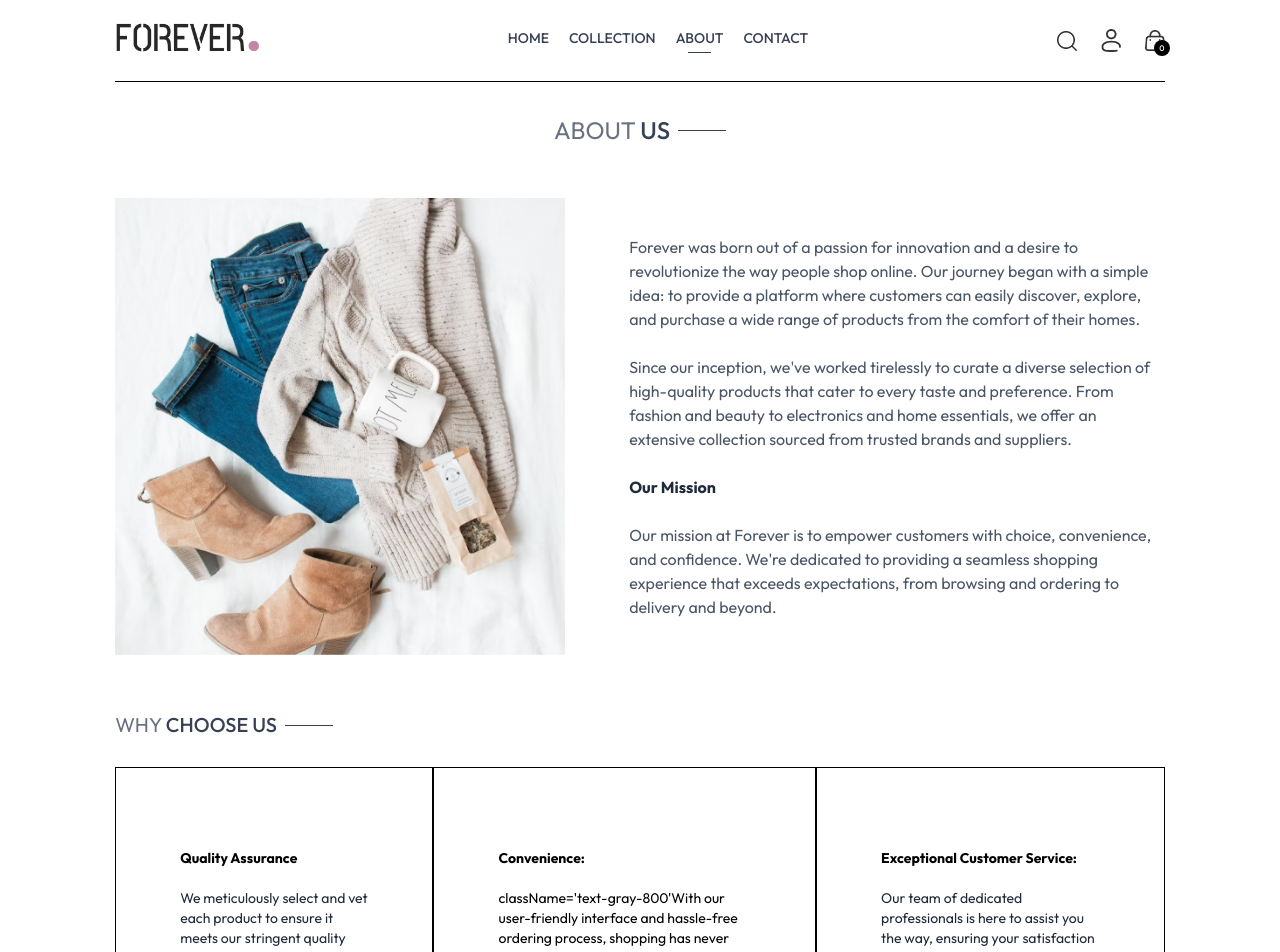
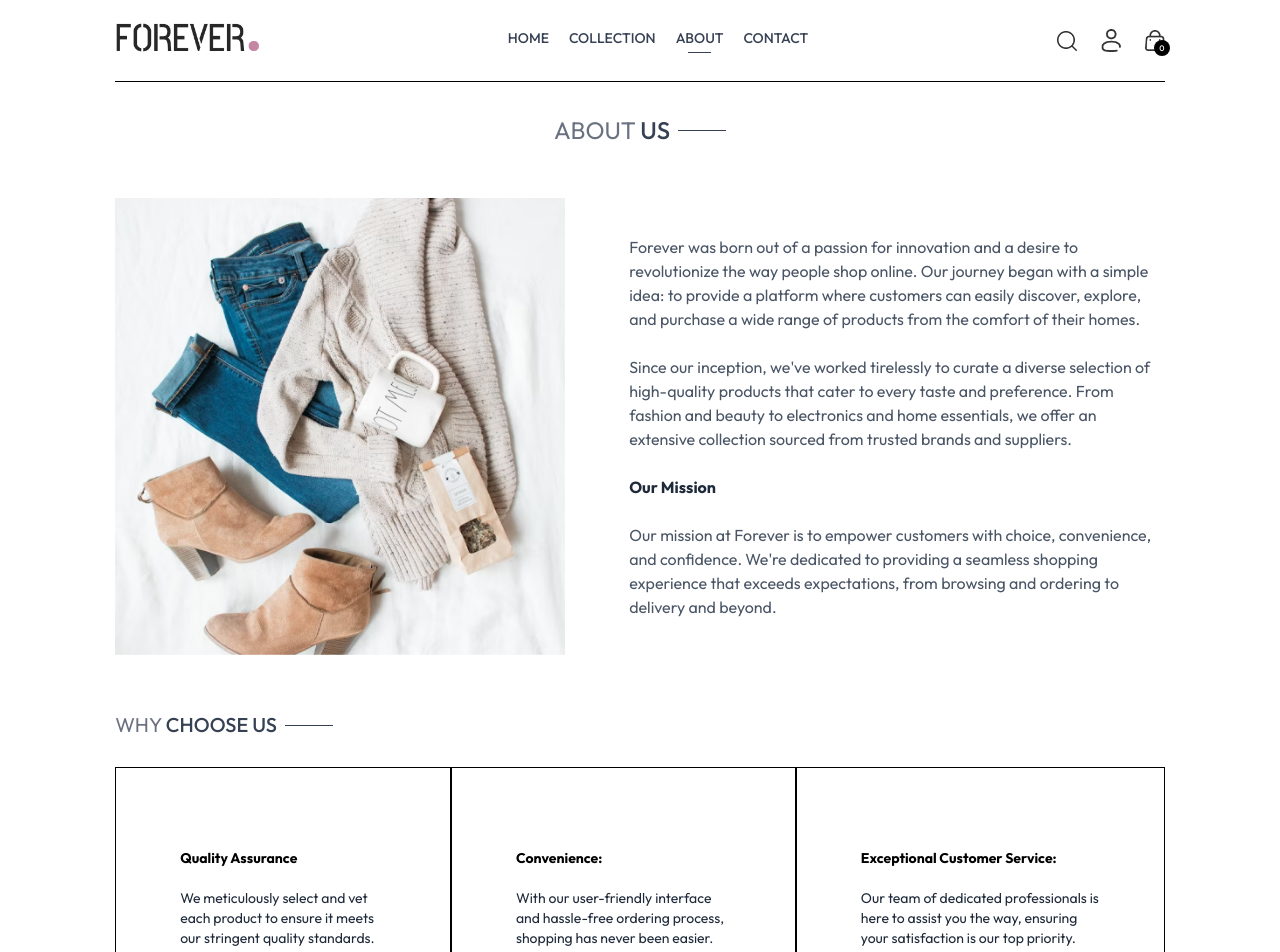
Before and after one commit to NaveenRay1/FOREVER, a React app in the folder frontend/: page /about in a window 1280 px wide. Shown: the top 952 px of the page. Built offline with nearby package versions, Linux system fonts and the light colour scheme; the HTML template or start-up script is replaced by a standard one.

Commit message:
Fix casing issues and make production build pass

```diff
--- a/frontend/src/pages/About.jsx
+++ b/frontend/src/pages/About.jsx
@@ -28,7 +28,9 @@ const About = () => {
      </div>
      <div className='border px-10 md:px-16 py-8 sm:py-20 flex flex-col gap-5'>
       <b>Convenience:</b>
-      <p> className='text-gray-800'With our user-friendly interface and hassle-free ordering process, shopping has never been easier.</p>
+<p className='text-gray-800'>
+  With our user-friendly interface and hassle-free ordering process, shopping has never been easier.
+</p>
      </div>
      <div className='border px-10 md:px-16 py-8 sm:py-20 flex flex-col gap-5'>
       <b>Exceptional Customer Service:</b>
--- a/frontend/src/pages/Home.jsx
+++ b/frontend/src/pages/Home.jsx
@@ -3,7 +3,7 @@ import Hero from '../components/Hero'
 import LatestColletion from '../components/LatestColletion'
 import BestSeller from '../components/BestSeller'
 import OurPolicy from '../components/OurPolicy'
-import NewsletterBox from '../components/NewsletterBox'
+import NewsletterBox from '../components/NewsLetterBox'
 const Home = () => {
   return (
     <div>
```
